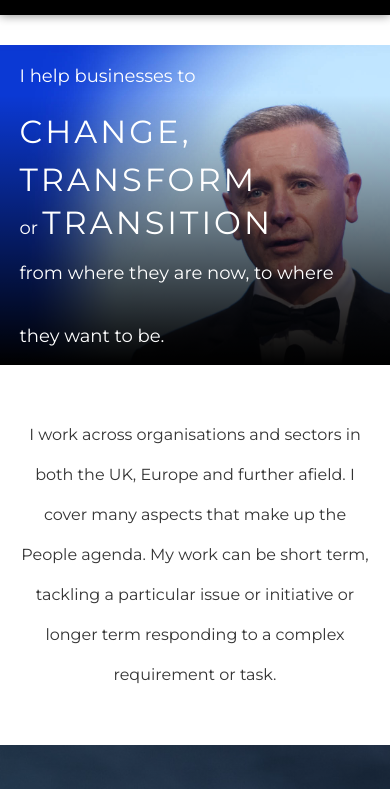
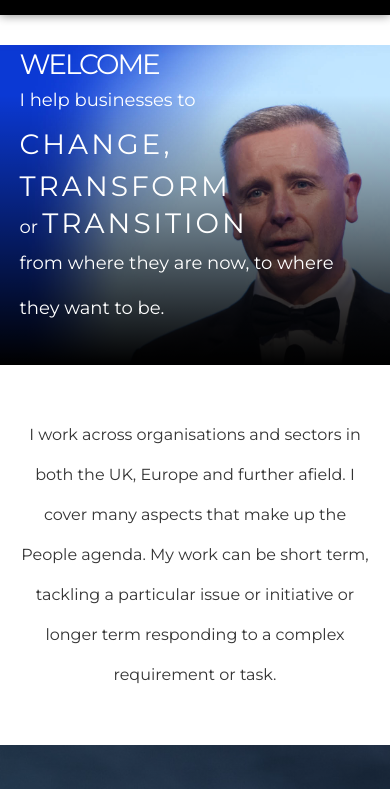
Before and after one commit to rivanavir/consultancy_landing, a plain HTML site: page index.html in a window 390 px wide. Shown: the part 55-844 px from the top of the page. Drawn offline with nearby package versions, Linux system fonts and the light colour scheme.

Commit message:
top banner txt mobile fix

```diff
--- a/assets/scss/style.scss
+++ b/assets/scss/style.scss
@@ -137,6 +137,9 @@ section.top-banner{
       font-size: 18px;
       line-height: 3.5;
       display:inline-block;
+      @media(max-width:768px){
+        line-height: 2.5;
+      }
       &.part{
         line-height: 1.5;
       }
@@ -147,6 +150,9 @@ section.top-banner{
       letter-spacing: -2px;
       color:white;
       line-height: 1;
+      @media(max-width:768px){
+        font-size: 28px;
+      }
       &.ls{
         letter-spacing: 3px;
         line-height: 1.5;
```
Also changed, not shown: assets/css/style.css.
